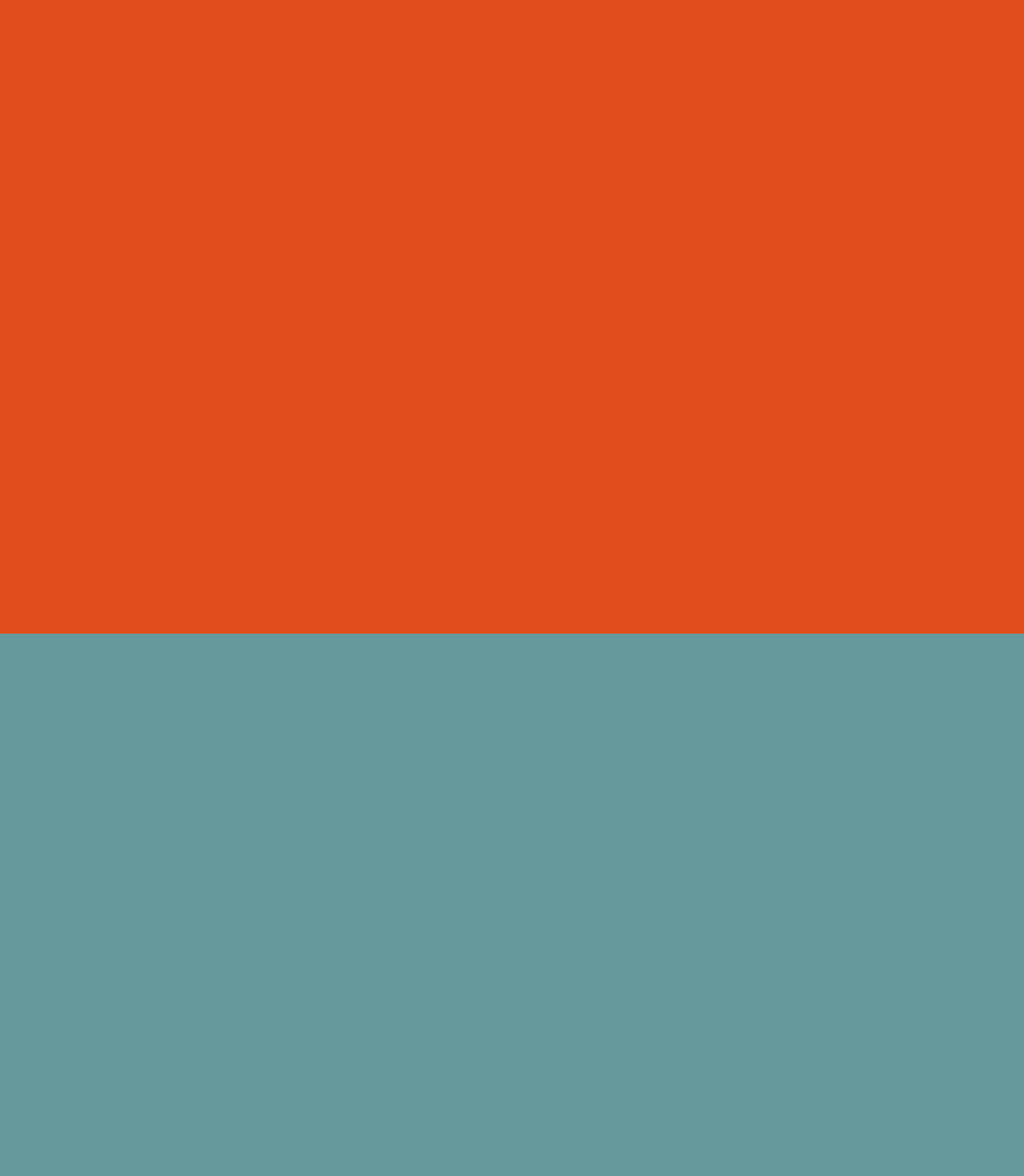
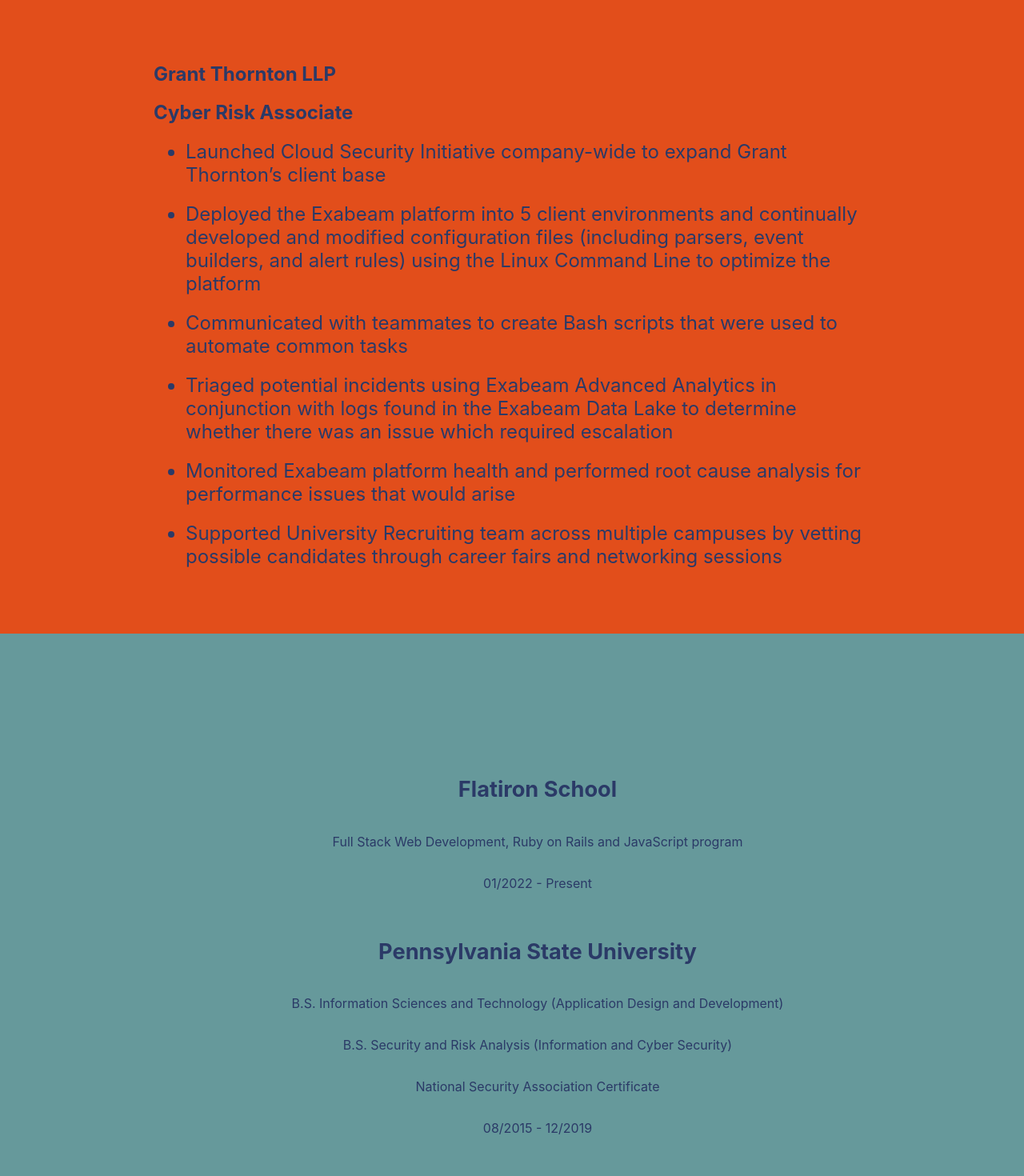
Before and after one commit to matt-draghi/Portfolio, a React (Create React App) app: page / in a window 1280 px wide. Shown: the part 1700-3170 px from the top of the page at 80% size. Built offline with nearby package versions, Linux system fonts and the light colour scheme.

Commit message:
Added content to work and education

```diff
--- a/src/components/Education.js
+++ b/src/components/Education.js
@@ -3,8 +3,18 @@
     return(
         <section id="education">
             <div id="education-container">
-                <div className="text-container">
-
+                <div className="school">
+                    <h1>Flatiron School</h1>
+                    <p>Full Stack Web Development, Ruby on Rails and JavaScript program </p>
+                    <p>01/2022 - Present</p>
+                </div>
+                <br/>
+                <div className="school">
+                    <h1>Pennsylvania State University</h1>
+                    <p>B.S. Information Sciences and Technology (Application Design and Development)</p>
+                    <p>B.S. Security and Risk Analysis (Information and Cyber Security)</p>
+                    <p>National Security Association Certificate</p>
+                    <p>08/2015 - 12/2019</p>
                 </div>
             </div>
         </section>
--- a/src/components/Welcome.js
+++ b/src/components/Welcome.js
@@ -2,8 +2,8 @@
 function Welcome(){
     return(
         <section id="welcome" >
-            <div className="text-container">
-                <h2>Welcome to My Portfolio</h2>
+            <div className="text-container" >
+                <h2 id="welcome-text">Welcome to My Portfolio</h2>
                 <h3>Matt Draghi</h3>
             </div>
         </section>
--- a/src/components/Work.js
+++ b/src/components/Work.js
@@ -3,8 +3,22 @@
     return(
         <section id="work" >
             <div id="work-container">
-                <div className="text-container">
-
+                <div className="job-header">
+                    <h1>Grant Thornton LLP</h1>
+                    <h2>Cyber Risk Associate</h2>
+                    <ul>
+                        <li>Launched Cloud Security Initiative company-wide to expand Grant Thornton’s client base</li>
+                        <br/>
+                        <li>Deployed the Exabeam platform into 5 client environments and continually developed and modified configuration files (including parsers, event builders, and alert rules) using the Linux Command Line to optimize the platform</li>
+                        <br/>
+                        <li>Communicated with teammates to create Bash scripts that were used to automate common tasks </li>
+                        <br/>
+                        <li>Triaged potential incidents using Exabeam Advanced Analytics in conjunction with logs found in the Exabeam Data Lake to determine whether there was an issue which required escalation</li>
+                        <br/>
+                        <li>Monitored Exabeam platform health and performed root cause analysis for performance issues that would arise</li>
+                        <br/>
+	                    <li>Supported University Recruiting team across multiple campuses by vetting possible candidates through career fairs and networking sessions</li>
+                    </ul>
                 </div>
             </div>
         </section>
--- a/src/styles/Education.css
+++ b/src/styles/Education.css
@@ -1,3 +1,21 @@
 #education{
     background-color: #66999B;
 }
+
+#education-container{
+    width: 100%
+}
+
+.school{
+    margin-left: 5%;
+    display: flex;
+    flex-direction: column;
+}
+
+.school h1{
+    font-size: 1.7rem;
+}
+
+.school h1{
+    font-size: 1.7rem;
+}
--- a/src/styles/Work.css
+++ b/src/styles/Work.css
@@ -1,3 +1,13 @@
 #work{
     background-color: #E24E1B;
 }
+
+.job-header{
+    text-align: left;
+    margin-left: 15%;
+    margin-right: 15%;
+}
+
+.job-header ul li{
+    font-size: 1.5rem;
+}
```
